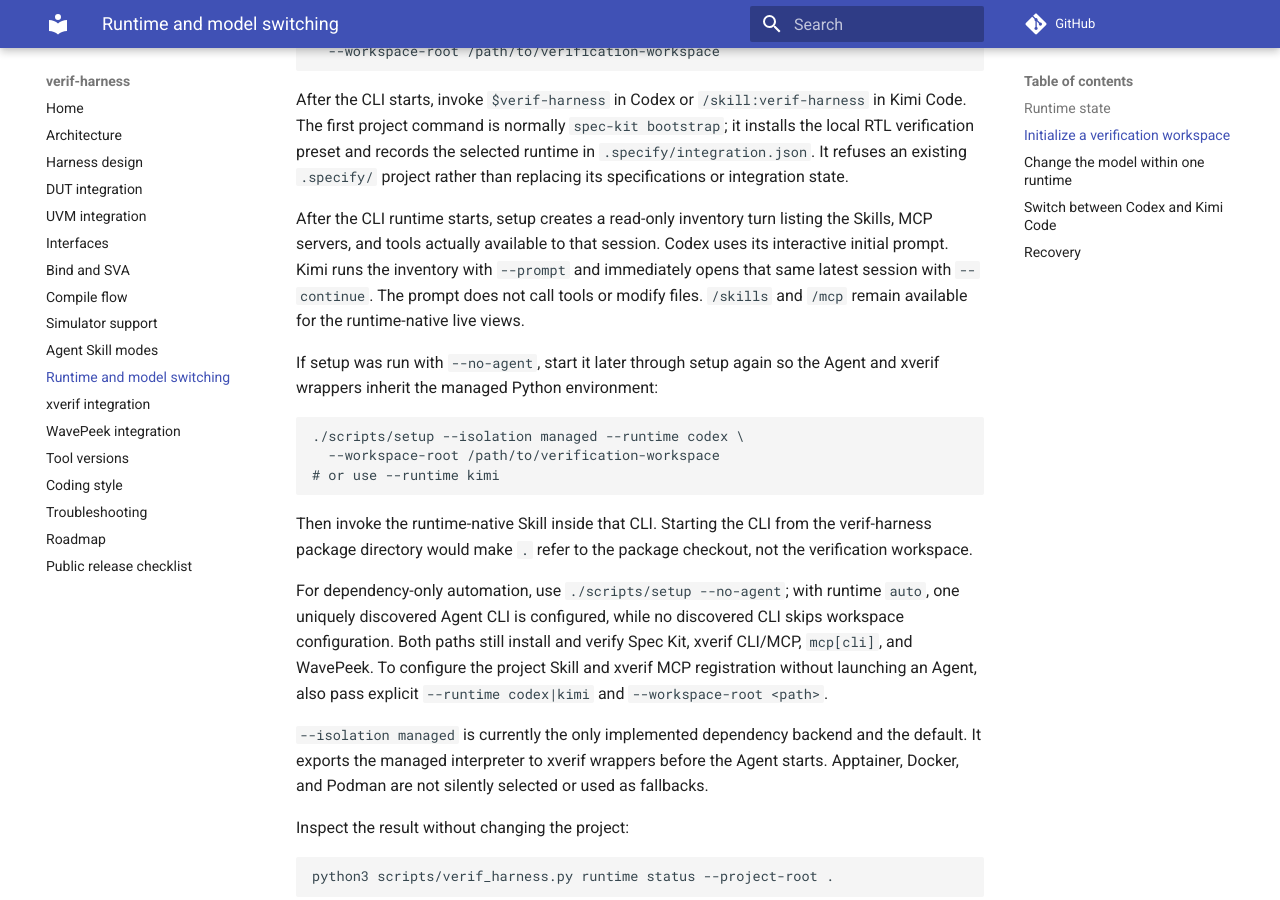
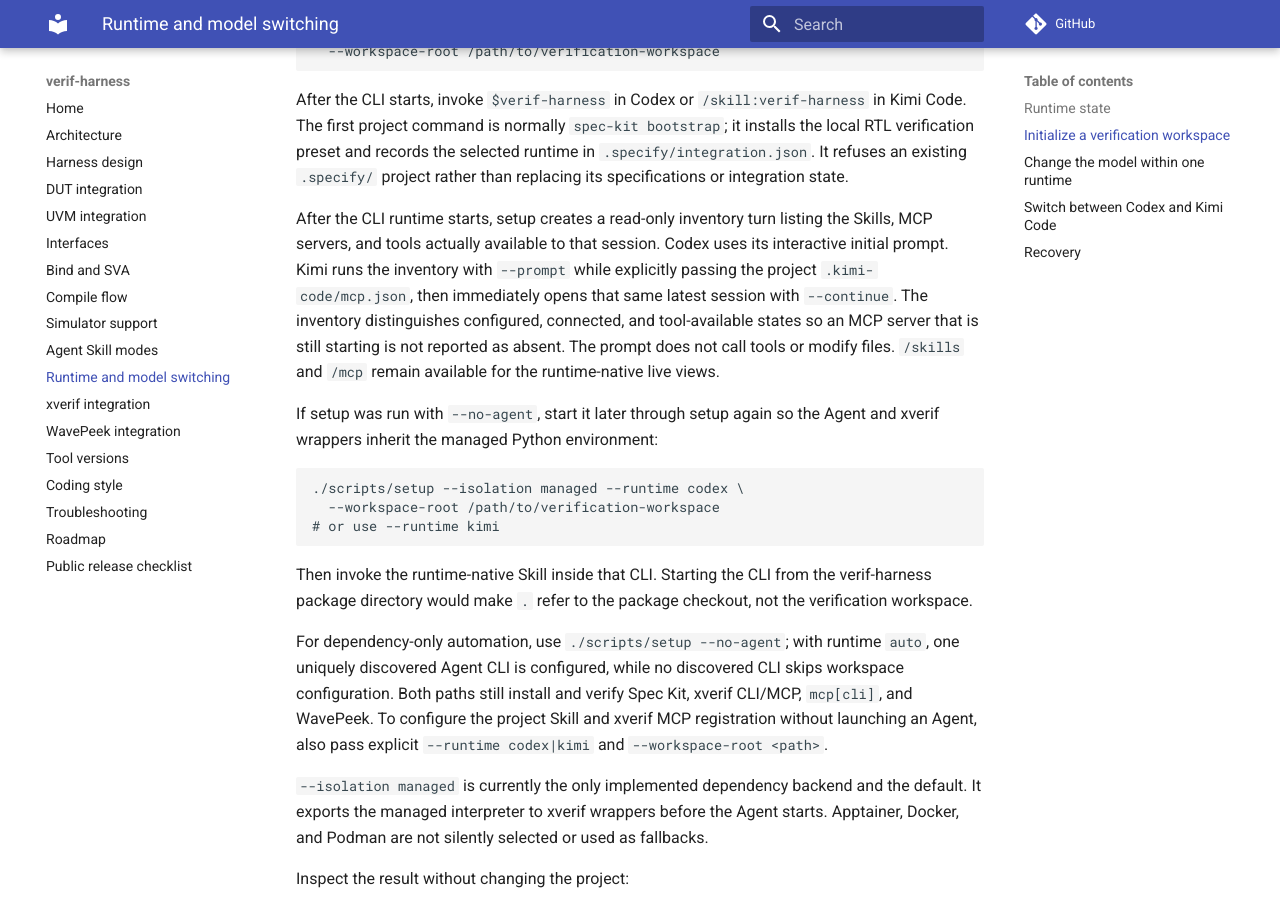
Before and after one commit to dummy11/verif-harness, an MkDocs documentation site: the page built from docs/runtime_switching.md, in a window 1280 px wide and 900 px high, scrolled down 1118 px. Built offline with MkDocs 1.6.1 and Material for MkDocs 9.7.7, drawn with Linux system fonts in a browser that asks for light colours; comment, search, counter and statistics services are not loaded.

Commit message:
Load Kimi MCP before startup inventory

```diff
--- a/docs/runtime_switching.md
+++ b/docs/runtime_switching.md
@@ -57,9 +57,11 @@ state.
 After the CLI runtime starts, setup creates a read-only inventory turn listing
 the Skills, MCP servers, and tools actually available to that session. Codex
 uses its interactive initial prompt. Kimi runs the inventory with `--prompt`
-and immediately opens that same latest session with `--continue`. The prompt
-does not call tools or modify files. `/skills` and `/mcp` remain available for
-the runtime-native live views.
+while explicitly passing the project `.kimi-code/mcp.json`, then immediately
+opens that same latest session with `--continue`. The inventory distinguishes
+configured, connected, and tool-available states so an MCP server that is still
+starting is not reported as absent. The prompt does not call tools or modify
+files. `/skills` and `/mcp` remain available for the runtime-native live views.
 
 If setup was run with `--no-agent`, start it later through setup again so the
 Agent and xverif wrappers inherit the managed Python environment:
```
Also changed, not shown: README.md (+4 -2 lines), docs/xverif_integration.md (+5 -0 lines), skills/verif-harness/docs/troubleshooting.md (+6 -0 lines), skills/verif-harness/docs/user_guide.md (+4 -2 lines), 2 other files.
